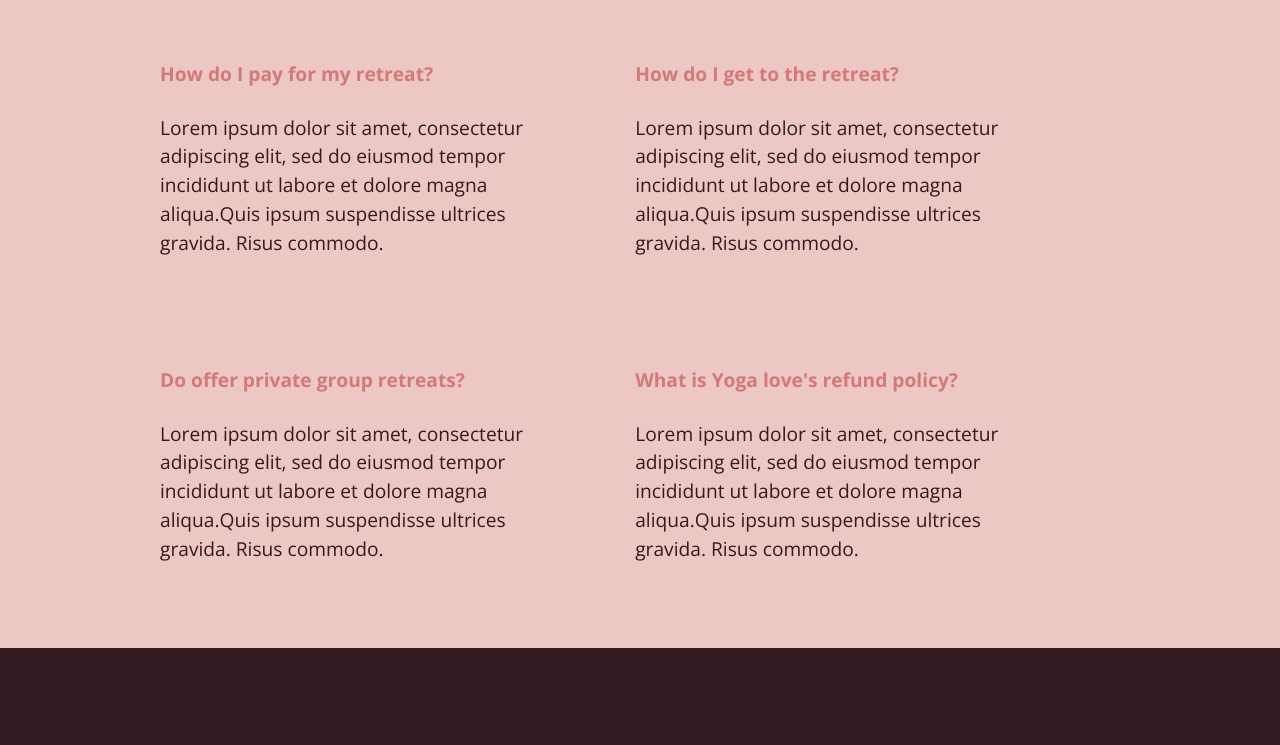
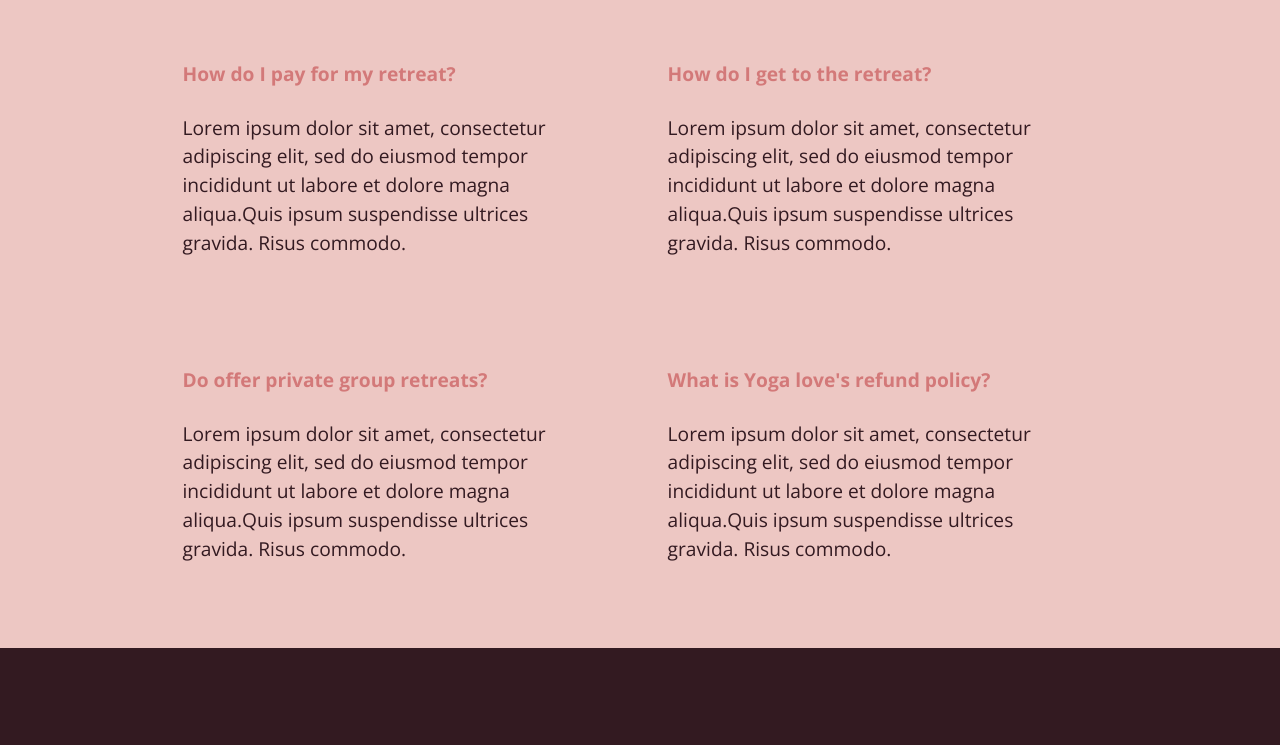
Before and after one commit to pinkincode/101-retreat-reponsive, a website: page faq/index.html in a window 1280 px wide. Shown: the part 303-1048 px from the top of the page. Drawn offline with nearby package versions, Linux system fonts and the light colour scheme.

```diff
--- a/css/main.css
+++ b/css/main.css
@@ -502,11 +502,13 @@
     justify-content: center;
     align-items: center;
     flex-flow: row wrap;
+
   }
 
    .faq .faq-title {
      justify-content: start;
       align-items: center;
+      margin-left: 25px;
 
   }
 
@@ -516,14 +518,14 @@
     justify-content: center;
     align-items: center;
     flex-flow: row wrap;
+    margin-left: 20px;
+
   }
 
   .faq-content {
     margin-bottom: 65px;
   }
-  .faq-content p {
 
-  }
 /* ==========================================================================
    Helper classes
    ========================================================================== */
```
